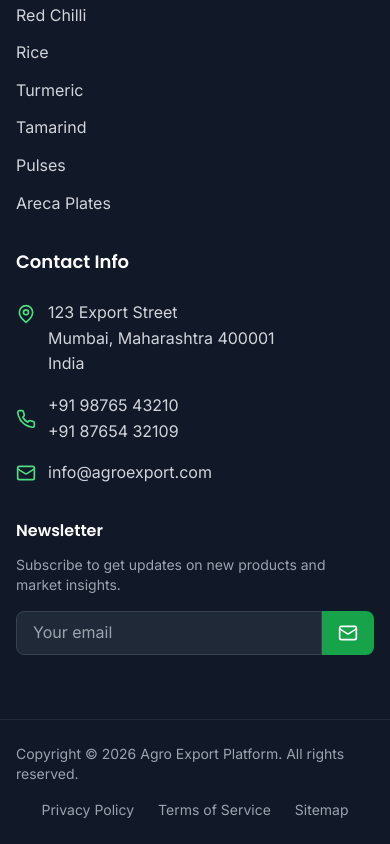
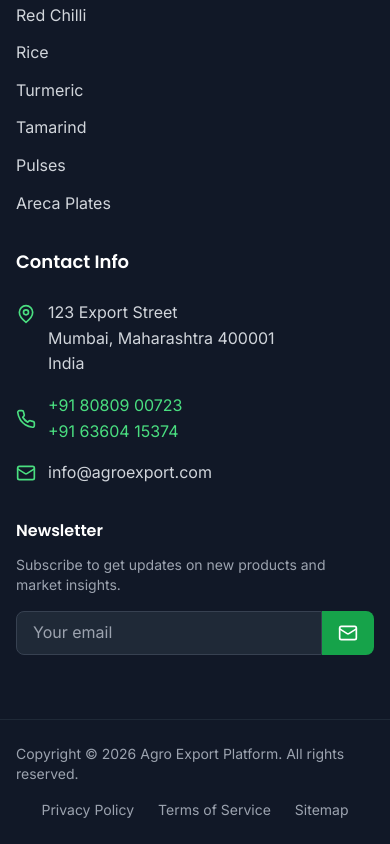
Before and after one commit to mdanouf44-cyber/JangamaJyothii, a Next.js app: page /products/coffee in a window 390 px wide. Shown: the part 9739-10583 px from the top of the page. Built offline with nearby package versions, Linux system fonts and the light colour scheme; no server answers.

Commit message:
Update footer phone numbers with green color scheme - Changed phone numbers to +91 80809 00723 and +91 63604 15374 - Applied green color (text-green-400) to phone numbers to match design - Updated WhatsApp button link to use correct phone number

```diff
--- a/src/components/Footer.tsx
+++ b/src/components/Footer.tsx
@@ -135,8 +135,8 @@ const Footer = () => {
               <div className="flex items-center gap-3">
                 <Phone className="w-5 h-5 text-green-400 flex-shrink-0" />
                 <div>
-                  <p className="text-gray-300">+91 98765 43210</p>
-                  <p className="text-gray-300">+91 87654 32109</p>
+                  <p className="text-green-400">+91 80809 00723</p>
+                  <p className="text-green-400">+91 63604 15374</p>
                 </div>
               </div>
               <div className="flex items-center gap-3">
@@ -201,7 +201,7 @@ const Footer = () => {
       {/* WhatsApp Float Button */}
       <div className="fixed bottom-6 right-6 z-50">
         <a
-          href="https://wa.me/919876543210"
+          href="https://wa.me/918080900723"
           target="_blank"
           rel="noopener noreferrer"
           className="w-14 h-14 bg-green-500 hover:bg-green-600 rounded-full flex items-center justify-center shadow-lg hover:shadow-xl transition-all duration-300 group"
```
